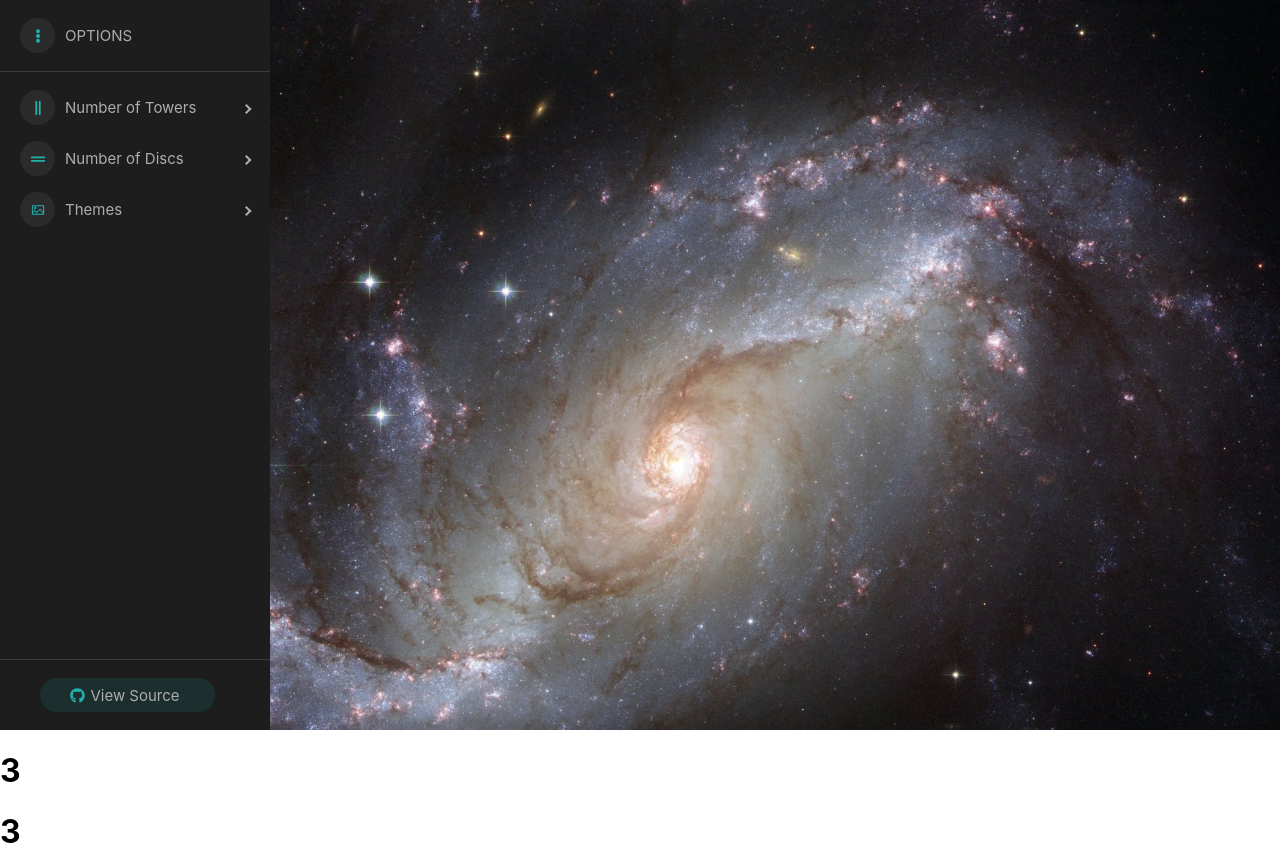
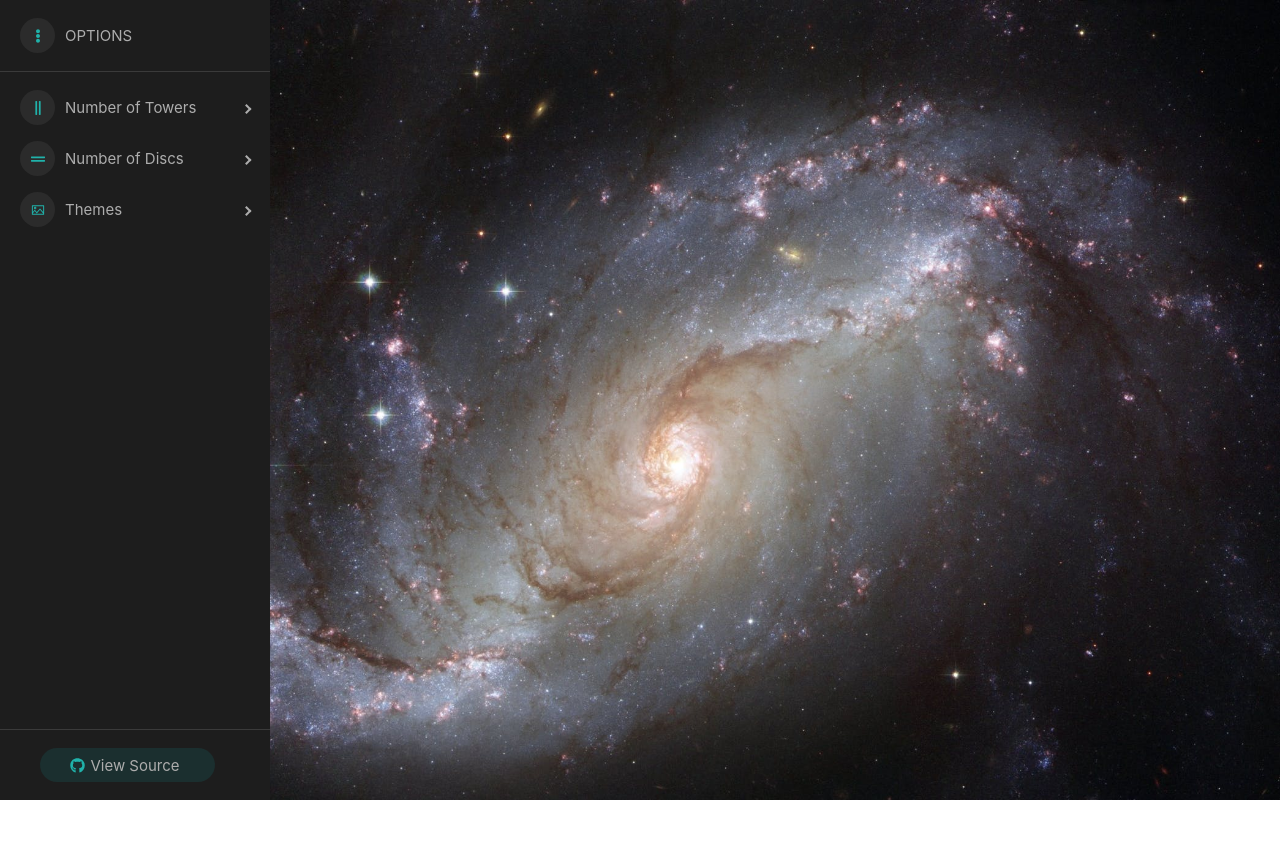
Before and after one commit to vjiang10/towers-of-hanoi, a React (Create React App) app: page / in a window 1280 px wide. After the commit the page ends 800 px from the top, so only its background shows below. Built offline with nearby package versions, Linux system fonts and the light colour scheme; the HTML template or start-up script is replaced by a standard one.

Commit message:
fix component positions

```diff
--- a/src/components/App.jsx
+++ b/src/components/App.jsx
@@ -7,10 +7,9 @@ function App() {
   const [imageIndex, setImageIndex] = useState(Math.floor(10*Math.random()));
 
   return (
-    <div className="backgroundImage" style={{
+    <div className="background" style={{
       backgroundImage: `url(${process.env.PUBLIC_URL}/images/${images[imageIndex]}.jpg)`,
-      backgroundSize: "cover"}}
-    >
+      backgroundSize: "cover"}}>
       <Sidebar images={images} onBackgroundChange={(index) => setImageIndex(index)} />
     </div>
   );
--- a/src/components/Sidebar.jsx
+++ b/src/components/Sidebar.jsx
@@ -25,8 +25,8 @@ const Sidebar = ({images, onBackgroundChange}) => {
 	}
 
 	return (
-		<div className="sidebar">
-			<IconContext.Provider value={{ color: "LightSeaGreen" }}>
+		<>
+			<IconContext.Provider className="sidebar" value={{ color: "LightSeaGreen" }}>
 				<ProSidebar collapsed={collapse}>
 					<SidebarHeader>
 						<Menu iconShape="circle">
@@ -83,9 +83,11 @@ const Sidebar = ({images, onBackgroundChange}) => {
 						</Menu>
 					</SidebarFooter>
 				</ProSidebar>
+			</IconContext.Provider>
+			<div className="content">
 				<GameLogic numTowers={numTowers} numDiscs={numDiscs} />
-			</IconContext.Provider>
-		</div>
+			</div>
+		</>
 	);
 }
 
--- a/src/styles/App.css
+++ b/src/styles/App.css
@@ -1,5 +1,13 @@
-.backgroundImage {
+.background {
+	height: 100vh;
 	transition: 1s ease-in-out;
+}
+
+.content {
+	height: 100vh;
+	left: 100px;
+  top: 0px;
+	position: absolute;
 }
 
 .footerButton {
@@ -14,10 +22,6 @@
 	justify-content: center;
 }
 
-.sidebar {
-	height: 730px
-}
-
 .sliderWrapper {
 	padding-right: 25px;
 	display: flex;
```
Also changed, not shown: src/index.js (line endings or trailing spaces).
